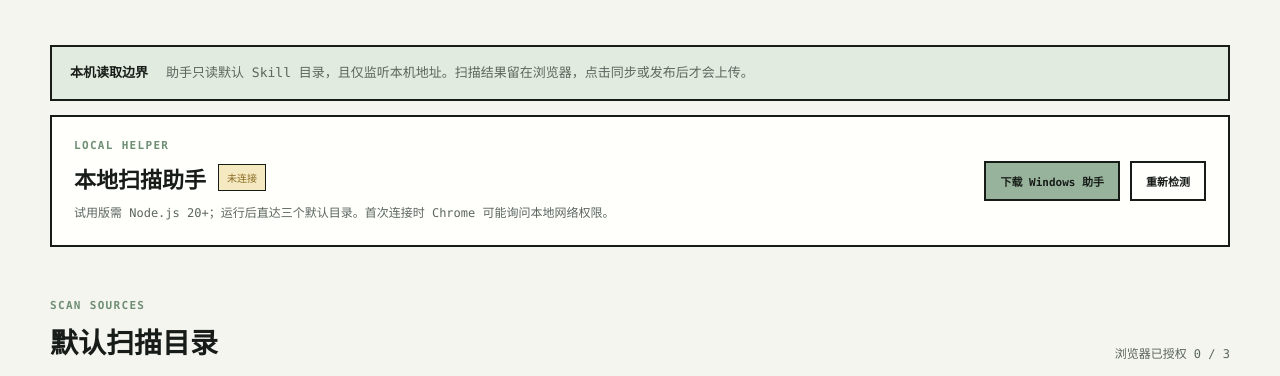
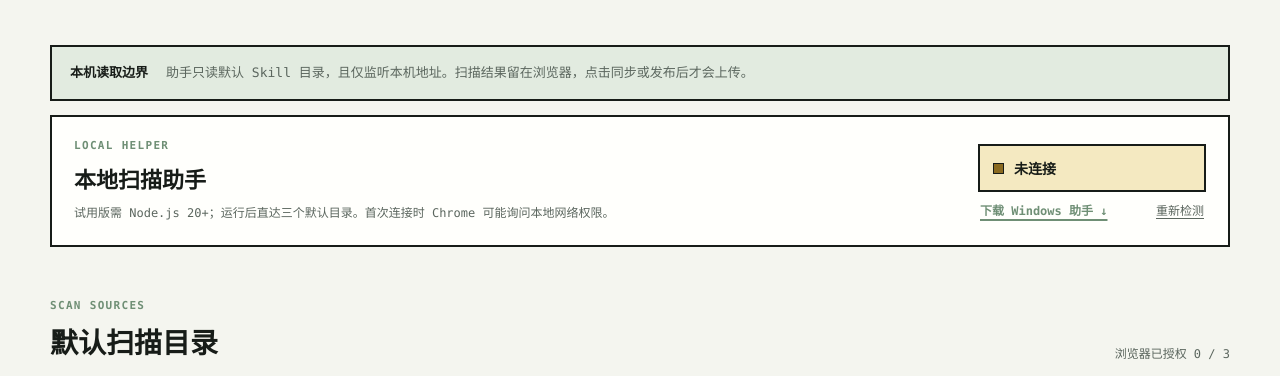
Before and after one commit to gsyIsWatchingU/skill-atlas, a website: page src/web/index.html in a window 1280 px wide. Shown: the part 376-752 px from the top of the page. Drawn offline with Linux system fonts and the light colour scheme; no server answers; files whose address does not match are found by name.

Commit message:
feat: emphasize local helper connection status

```diff
--- a/src/web/app.js
+++ b/src/web/app.js
@@ -66,6 +66,8 @@ const elements = {
   directoryInput: document.querySelector('#directory-input'),
   helperCopy: document.querySelector('#helper-copy'),
   helperStatus: document.querySelector('#helper-status'),
+  helperStatusLabel: document.querySelector('#helper-status-label'),
+  helperStatusVersion: document.querySelector('#helper-status-version'),
   legacyDialog: document.querySelector('#legacy-dialog'),
   legacyForm: document.querySelector('#legacy-form'),
   legacyToken: document.querySelector('#legacy-token'),
@@ -207,17 +209,21 @@ function storedHelperToken() {
 }
 
 function renderHelper() {
-  elements.helperStatus.className = 'status-badge ' + (state.helper.connected ? 'synced' : 'missing');
-  elements.helperStatus.textContent = state.helper.connected
-    ? '已连接 · v' + state.helper.version
+  const status = state.helper.connected ? 'connected' : state.helper.token ? 'pending' : 'disconnected';
+  elements.helperStatus.className = 'helper-connection-status ' + status;
+  elements.helperStatusLabel.textContent = state.helper.connected
+    ? '已连接'
     : state.helper.token ? '等待连接' : '未连接';
+  elements.helperStatusVersion.textContent = state.helper.connected && state.helper.version
+    ? 'v' + state.helper.version
+    : '';
   elements.helperCopy.textContent = state.helper.connected
     ? '已启用只读直达扫描；默认目录无需浏览器授权。'
     : state.helper.token
       ? '请保持助手窗口开启，并允许 Chrome 访问本地网络。'
       : '试用版需 Node.js 20+；运行后直达三个默认目录。首次连接时 Chrome 可能询问本地网络权限。';
   elements.detectHelper.disabled = state.busy;
-  elements.detectHelper.textContent = state.helper.connected ? '已连接' : '重新检测';
+  elements.detectHelper.textContent = '重新检测';
 }
 
 async function helperRequest(pathname, timeoutMs) {
--- a/src/web/index.html
+++ b/src/web/index.html
@@ -6,7 +6,7 @@
   <meta name="description" content="登录后同步自己的 Agent Skills，也可浏览和分享社区 Skill。">
   <title>Skill Dock｜个人同步与 Skill 社区</title>
   <link rel="icon" href="/icon.svg?v=2.2.0" type="image/svg+xml">
-  <link rel="stylesheet" href="/styles.css?v=2.4.0">
+  <link rel="stylesheet" href="/styles.css?v=2.4.1">
 </head>
 <body>
   <div class="page-shell">
@@ -52,15 +52,19 @@
       <section class="helper-panel" aria-label="本地助手">
         <div>
           <p class="section-kicker">LOCAL HELPER</p>
-          <div class="helper-title-row">
-            <h2>本地扫描助手</h2>
-            <span id="helper-status" class="status-badge missing">未连接</span>
-          </div>
+          <h2>本地扫描助手</h2>
           <p id="helper-copy">试用版需 Node.js 20+；运行后直达三个默认目录。首次连接时 Chrome 可能询问本地网络权限。</p>
         </div>
         <div class="helper-actions">
-          <a class="button primary" href="/helper/start-skill-dock-helper.cmd" download="启动 Skill Dock 助手.cmd">下载 Windows 助手</a>
-          <button id="detect-helper" class="button secondary" type="button">重新检测</button>
+          <div id="helper-status" class="helper-connection-status disconnected" role="status" aria-live="polite">
+            <span class="helper-status-dot" aria-hidden="true"></span>
+            <strong id="helper-status-label">未连接</strong>
+            <small id="helper-status-version"></small>
+          </div>
+          <div class="helper-action-links">
+            <a class="helper-download-link" href="/helper/start-skill-dock-helper.cmd" download="启动 Skill Dock 助手.cmd">下载 Windows 助手 ↓</a>
+            <button id="detect-helper" class="text-button" type="button">重新检测</button>
+          </div>
         </div>
       </section>
 
@@ -180,6 +184,6 @@
   </dialog>
 
   <div id="toast" class="toast" role="status" aria-live="polite"></div>
-  <script src="/app.js?v=2.4.0" defer></script>
+  <script src="/app.js?v=2.4.1" defer></script>
 </body>
 </html>
--- a/src/web/styles.css
+++ b/src/web/styles.css
@@ -86,7 +86,7 @@ h1 span { color: var(--pixel-green-strong); }
 }
 .button:hover:not(:disabled) { background: var(--pixel-green-hover); }
 .button:active:not(:disabled) { transform: translate(1px, 1px); }
-.button:focus-visible, .text-button:focus-visible, .dialog-input:focus-visible {
+.button:focus-visible, .text-button:focus-visible, .helper-download-link:focus-visible, .dialog-input:focus-visible {
   outline: 3px solid var(--pixel-green);
   outline-offset: 2px;
 }
@@ -123,9 +123,26 @@ h1 span { color: var(--pixel-green-strong); }
 }
 .helper-panel h2 { margin: 0; font-size: 22px; }
 .helper-panel p:last-child { margin: 10px 0 0; color: var(--pixel-ink-secondary); font-size: 12px; line-height: 1.6; }
-.helper-title-row { display: flex; align-items: center; gap: 12px; }
-.helper-actions { display: flex; flex: 0 0 auto; gap: 10px; }
-.helper-actions .button { min-height: 40px; padding: 0 14px; font-size: 11px; }
+.helper-actions { display: flex; min-width: 228px; flex: 0 0 auto; flex-direction: column; gap: 9px; }
+.helper-connection-status {
+  display: flex;
+  min-height: 48px;
+  align-items: center;
+  gap: 10px;
+  padding: 0 13px;
+  border: 2px solid var(--pixel-ink);
+  background: var(--pixel-warning-surface);
+}
+.helper-connection-status.connected { background: var(--pixel-green); }
+.helper-connection-status.pending { background: var(--pixel-green-hover); }
+.helper-status-dot { width: 11px; height: 11px; border: 1px solid var(--pixel-ink); background: var(--pixel-warning); }
+.helper-connection-status.connected .helper-status-dot { background: var(--pixel-green-strong); }
+.helper-connection-status.pending .helper-status-dot { background: var(--pixel-page); }
+.helper-connection-status strong { font-size: 14px; }
+.helper-connection-status small { margin-left: auto; color: var(--pixel-ink-secondary); font-size: 10px; font-weight: 800; }
+.helper-action-links { display: flex; align-items: center; justify-content: space-between; gap: 16px; padding: 0 2px; }
+.helper-download-link { color: var(--pixel-green-strong); font-size: 12px; font-weight: 800; text-decoration: underline; text-decoration-thickness: 2px; text-underline-offset: 4px; }
+.helper-download-link:hover { color: var(--pixel-ink); }
 .summary-grid {
   display: grid;
   grid-template-columns: repeat(4, 1fr);
@@ -290,7 +307,7 @@ dialog p:not(.dialog-eyebrow) { color: var(--pixel-ink-secondary); line-height:
   h1 { font-size: 34px; }
   .privacy-note { align-items: flex-start; flex-direction: column; }
   .helper-panel { align-items: stretch; flex-direction: column; gap: 18px; }
-  .helper-actions { display: grid; grid-template-columns: 1fr 1fr; }
+  .helper-actions { min-width: 0; }
   .summary-grid { grid-template-columns: repeat(2, 1fr); }
   .summary-grid article { border-right: 1px solid var(--pixel-ink); border-bottom: 1px solid var(--pixel-ink); }
   .summary-grid article:nth-child(2n) { border-right: 0; }
@@ -300,7 +317,6 @@ dialog p:not(.dialog-eyebrow) { color: var(--pixel-ink-secondary); line-height:
   .auth-code-row { grid-template-columns: 1fr; }
   .scan-directory-list { grid-template-columns: 1fr; }
   .scan-directory-footer { align-items: flex-start; flex-direction: column; }
-  .helper-actions { grid-template-columns: 1fr; }
 }
 @media (prefers-reduced-motion: reduce) {
   *, *::before, *::after { scroll-behavior: auto !important; transition: none !important; }
```
Also changed, not shown: test/web-server.test.js (+4 -1 lines).
